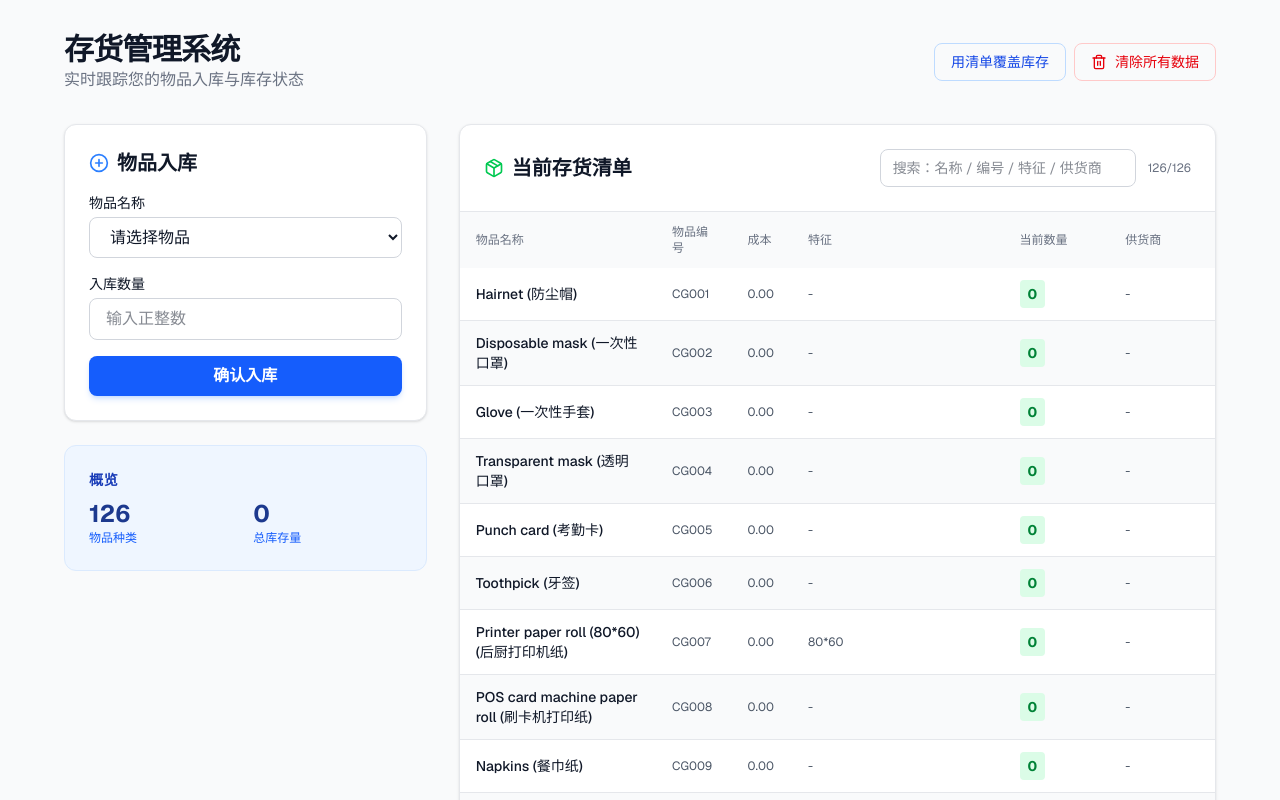
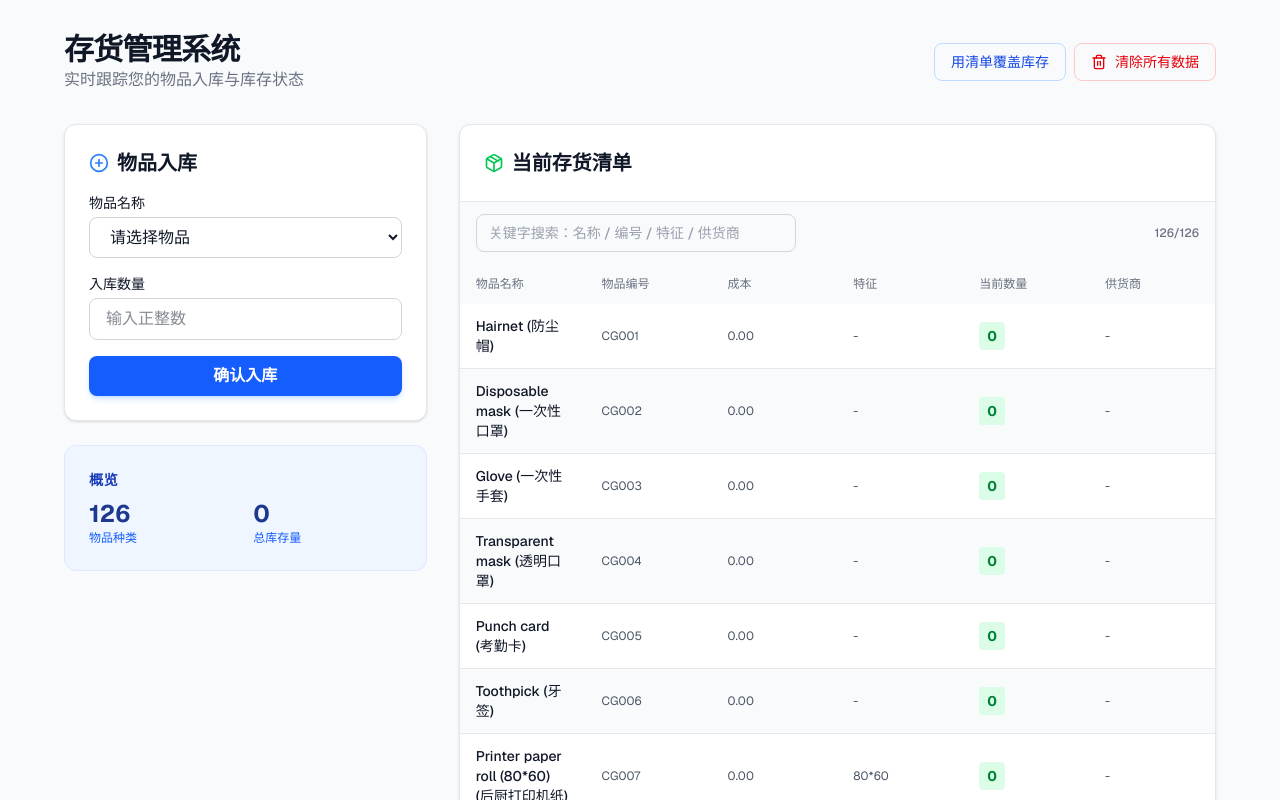
Before and after one commit to hwxue1222/jwdnoodles, a Next.js app: page / in a window 1280 px wide. Shown: the top 800 px of the page. Built offline with nearby package versions, Linux system fonts and the light colour scheme.

Commit message:
ui: 搜索框移到表头

```diff
--- a/src/app/page.tsx
+++ b/src/app/page.tsx
@@ -569,22 +569,26 @@ export default function Home() {
                   <Package className="text-green-500" size={20} />
                   当前存货清单
                 </h2>
-                <div className="flex items-center gap-3">
-                  <input
-                    type="text"
-                    value={inventorySearch}
-                    onChange={(e) => setInventorySearch(e.target.value)}
-                    placeholder="搜索：名称 / 编号 / 特征 / 供货商"
-                    className="w-64 max-w-[55vw] px-3 py-2 rounded-lg border border-gray-300 dark:border-zinc-700 bg-transparent focus:ring-2 focus:ring-blue-500 outline-none transition-all text-sm"
-                  />
-                  <div className="text-xs text-gray-500 whitespace-nowrap">
-                    {filteredInventory.length}/{inventory.length}
-                  </div>
-                </div>
               </div>
               <div className="overflow-x-auto">
                 <table className="w-full text-left table-fixed">
                   <thead className="bg-gray-50 dark:bg-zinc-800/50 text-gray-500 dark:text-gray-400 text-xs">
+                    <tr>
+                      <th colSpan={6} className="px-4 py-3 font-medium">
+                        <div className="flex flex-col sm:flex-row sm:items-center sm:justify-between gap-2">
+                          <input
+                            type="text"
+                            value={inventorySearch}
+                            onChange={(e) => setInventorySearch(e.target.value)}
+                            placeholder="关键字搜索：名称 / 编号 / 特征 / 供货商"
+                            className="w-full sm:w-80 max-w-full px-3 py-2 rounded-lg border border-gray-300 dark:border-zinc-700 bg-transparent focus:ring-2 focus:ring-blue-500 outline-none transition-all text-sm text-gray-900 dark:text-gray-100 placeholder:text-gray-400 dark:placeholder:text-gray-500"
+                          />
+                          <div className="text-xs text-gray-500 whitespace-nowrap">
+                            {filteredInventory.length}/{inventory.length}
+                          </div>
+                        </div>
+                      </th>
+                    </tr>
                     <tr>
                       <th className="px-4 py-3 font-medium w-[26%]">物品名称</th>
                       <th className="px-4 py-3 font-medium w-[10%]">物品编号</th>
```
